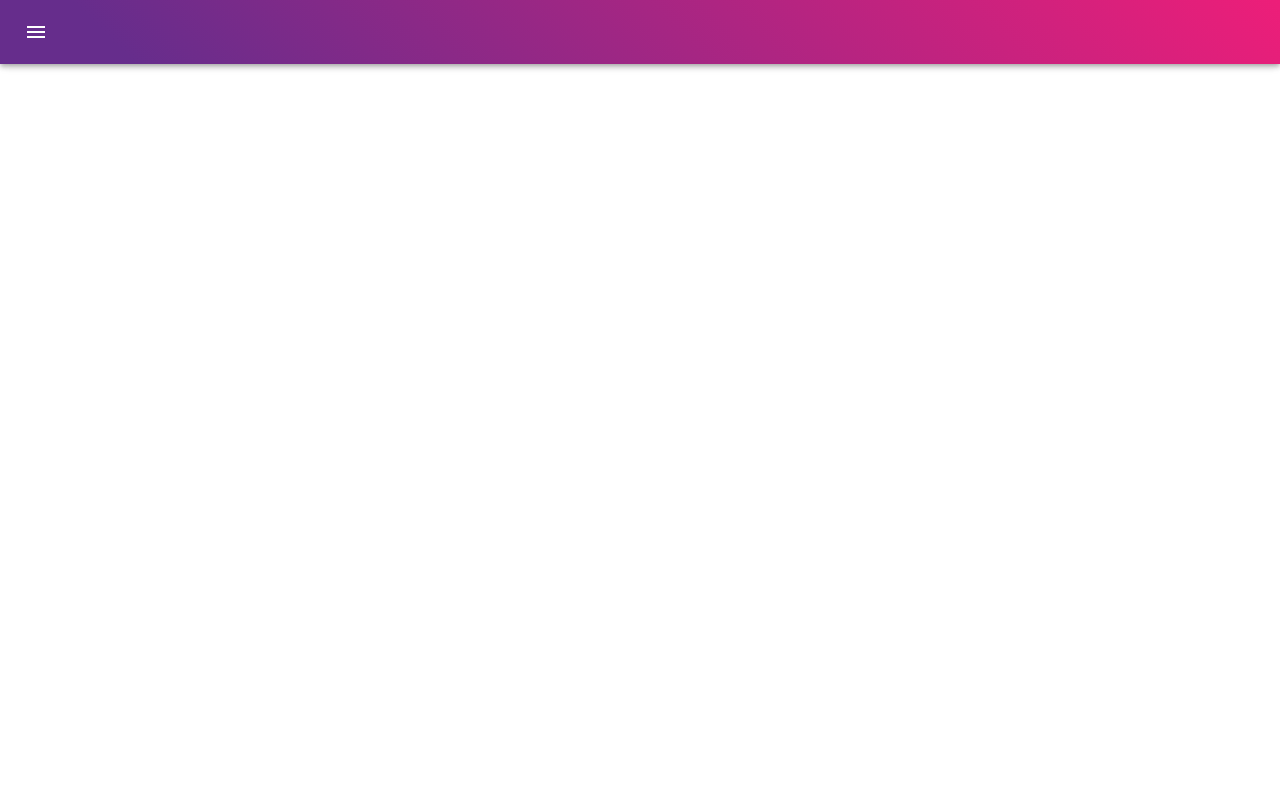
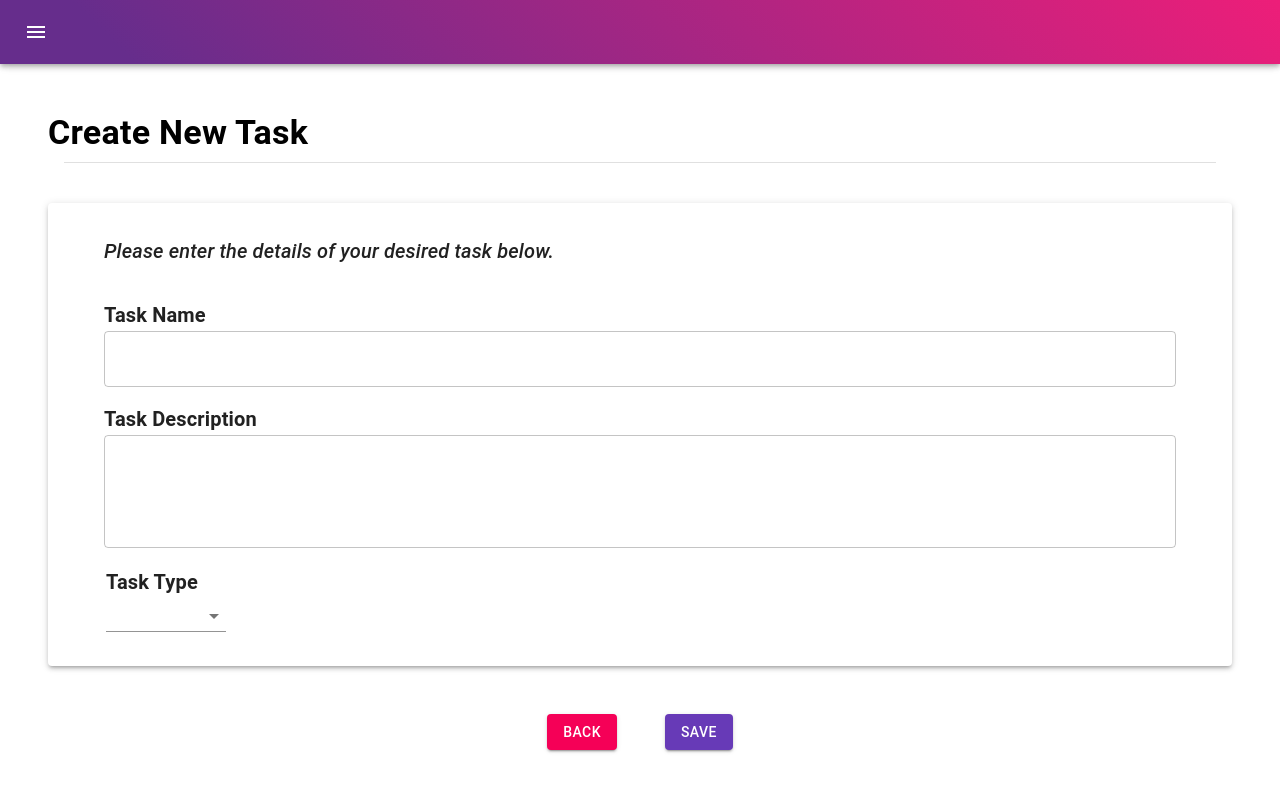
Before and after one commit to Agid-Kaharuba/2021_SES3A_TEAM1, a React (Create React App) app in the folder frontend/: page /taskslist/createtask in a window 1280 px wide. Shown: the top 792 px of the page. Built offline with nearby package versions, Linux system fonts and the light colour scheme.

Commit message:
fixed navigation for create global task fixed routing links

```diff
--- a/frontend/src/App.js
+++ b/frontend/src/App.js
@@ -19,7 +19,8 @@ import LogIn from "./pages/login/login.js";
 import AboutUs from "./pages/aboutus/aboutus.js";
 import ViewTask from "./pages/viewtask/viewtask.js";
 import SignUp from "./pages/signup/signup.js";
-import taskList from "./pages/taskslist/taskslist.js";
+import TaskList from "./pages/taskslist/taskslist.js";
+import CreateTaskGlobal from "./pages/createtask/createtaskglobal.js";
 import Statistics from "./pages/statistics/statistics.js";
 import CreateNewTask from "./pages/createtask/createtask.js";
 
@@ -57,8 +58,14 @@ function AppRouter(props) {
 
       <Route path="/taskslist"
         exact={true}
-        component={taskList}>
+        component={TaskList}>
       </Route>
+
+      <Route path="/taskslist/createtask"
+        exact={true}
+        component={CreateTaskGlobal}>
+      </Route>
+
 
       <Route path="/statistics"
         exact={true}
@@ -100,7 +107,7 @@ function AppRouter(props) {
         component={Statistics}>
       </Route>
 
-      <Route path="/createTask"
+      <Route path="/createtask"
         exact={true}
         component={CreateNewTask}>
       </Route>
--- a/frontend/src/components/tasksList/index.js
+++ b/frontend/src/components/tasksList/index.js
@@ -28,10 +28,10 @@ export default function Tasks({tasksState}){
           <TableRow key={task.name}>
               <TableCell align="left">{task.name}</TableCell>
               <TableCell align="left">{task.description}</TableCell>
-              <TableCell align="left">{task.duration}</TableCell>
-              <TableCell align="left">
+              <TableCell align="left">{task.recipe}</TableCell>
+              <TableCell align="right">
               <Link to={`/task/${task._id}`}>
-                  <Button size="small" variant="outlined" color="secondary">View Task</Button>
+                  <Button variant="outlined" color="secondary">View Task</Button>
               </Link>
               </TableCell>
           </TableRow>
@@ -48,7 +48,7 @@ export default function Tasks({tasksState}){
                     </Typography>
                 </Grid>
                 <Grid item align="right">
-                    <Button size="small" variant="outlined" color="secondary">Add Task</Button>
+                    <Button  variant="contained" color="primary" component={Link} to={"/taskslist/createtask"}>Create Task</Button>
                 </Grid>
               </Grid>
             <Divider variant="middle" />
@@ -59,10 +59,10 @@ export default function Tasks({tasksState}){
                 <Table className={classes.table} aria-label="simple table">
                     <TableHead>
                         <TableRow>
-                            <TableCell className={classes.bold}>Name</TableCell>
-                            <TableCell className={classes.bold}>Description</TableCell>
-                            <TableCell className={classes.bold}>Duration</TableCell>
-                            <TableCell></TableCell>
+                            <TableCell className={classes.bold} align="left">Name</TableCell>
+                            <TableCell className={classes.bold} align="left">Description</TableCell>
+                            <TableCell className={classes.bold} align="left">Task Type</TableCell>
+                            <TableCell align="right"></TableCell>
                         </TableRow>
                     </TableHead>
                     <TableBody>
--- /dev/null
+++ b/frontend/src/pages/createtask/createtaskglobal.js
@@ -0,0 +1,156 @@
+import React, { useState} from "react";
+import { Link, useHistory } from "react-router-dom";
+
+// IMPORT COMPONENTS
+import { Box, Button, Typography, Divider, TextField, Grid, FormControl, Select, MenuItem, Paper } from "@material-ui/core";
+import { makeStyles } from "@material-ui/core/styles";
+
+import { AuthContext } from "../../context/auth";
+import api from "../../helpers/api";
+
+const useStyles = makeStyles({
+  bold: {
+    fontWeight: 600
+  },
+  underline: {
+    textDecorationLine: 'underline'
+  },
+  italic: {
+    fontStyle: 'italic'
+  },
+  table: {
+    minWidth: 650,
+  },
+  formControl: {
+    margin: 2,
+    minWidth: 120,
+  },
+  selectEmpty: {
+    marginTop: 2,
+  },
+})
+
+export default function CreateNewTaskGlobalPage() {
+  const classes = useStyles();
+
+  const [formState, setFormState] = useState({name: "", description: "", recipe: ""});
+  const { authState, setAuthState } = React.useContext(AuthContext);
+  let history = useHistory();
+
+  const handleChange = async (event) => {
+    const target = event.target;
+    const value = target.value;
+    const name = target.name;
+
+    setFormState({
+      ...formState, [name]: value,
+    });
+  }
+
+  const handleSubmit = async (event) => {
+    event.preventDefault();
+    console.log(formState);
+    api.task.create(authState.token, formState);
+    history.push('/taskslist');
+  }
+
+  return (
+    <div>
+      <Box m={5}>
+        <Grid
+        container
+        direction='row'
+        justify='space-between'
+        alignItems='baseline'>
+          <Grid item>
+            <Typography className={classes.bold} variant='h4'>
+              Create New Task
+            </Typography>
+          </Grid>
+        </Grid>
+        <Box my={1}>
+          <Divider variant="middle" />
+        </Box>
+      </Box>
+
+      <Box m={5}>
+        <Paper style={{backgroundColor: "white"}} elevation={3}>
+          <Box m={5} p={2}>
+            <Box my={2} pb={2} fontStyle="italic">
+              <Typography variant='h6'>
+                Please enter the details of your desired task below.
+              </Typography>
+            </Box>
+
+            <Box my={2}>
+                <Typography className={classes.bold} variant='h6'>
+                  Task Name
+                </Typography>
+              <TextField
+                id="outlined-multiline-static"
+
+                fullWidth='true'
+                variant="outlined"
+                name="name"
+                onChange={handleChange}
+              />
+            </Box>
+
+            <Box my={2}>
+              <Typography className={classes.bold} variant='h6'>
+                Task Description
+              </Typography>
+              <TextField
+                id="outlined-multiline-static"
+                multiline
+                rows={4}
+                fullWidth='true'
+                variant="outlined"
+                name="description"
+                onChange={handleChange}
+              />
+            </Box>
+
+            <Box my={2}>
+              <FormControl className={classes.formControl}>
+              <Typography className={classes.bold} variant='h6'>
+                  Task Type
+              </Typography>
+              <Select
+                id="demo-simple-select-placeholder-label"
+                onChange={handleChange}
+                displayEmpty
+                name="recipe"
+                className={classes.selectEmpty}
+              >
+                <MenuItem value="">
+                  <em>None</em>
+                </MenuItem>
+                <MenuItem value={"Practice"}>Practice</MenuItem>
+                <MenuItem value={"Testing"}>Testing</MenuItem>
+                <MenuItem value={"Performance"}>Performance</MenuItem>
+              </Select>
+            </FormControl>
+            </Box>
+
+          </Box>
+        </Paper>
+      </Box>
+
+      <Box justifyContent='center' display="flex" m={6}>
+        <Box mr={6}>
+          <Button variant="contained" color="secondary" component={Link} to="/taskslist">
+            Back
+          </Button>
+        </Box>
+        <Box>
+          <Button variant="contained" color="primary"onClick={handleSubmit}>
+            Save
+          </Button>
+        </Box>
+      </Box>
+
+
+    </div>
+  )
+}
--- a/frontend/src/pages/supervisor/CreateCourse/index.js
+++ b/frontend/src/pages/supervisor/CreateCourse/index.js
@@ -49,12 +49,6 @@ const useStyles = makeStyles({
 function createData(name, description, recipe, task) {
   return { name, description, recipe, task };
 }
-
-const rows = [
-  createData('Task 1', 'Learn the essentials of CPR through an interactive simulation', 10, 0),
-  createData('Task 2', 'Learn how to mitigate safety hazards in the workplace', 20, 0),
-  createData('Task 3', 'Learn the safety terminology', 5, 0),
-];
 
 const Transition = React.forwardRef(function Transition(props, ref) {
   return <Slide direction="up" ref={ref} {...props} />;
@@ -273,7 +267,7 @@ export default function CreateNewTrainingPage() {
             </Button>
           </Grid>
           <Grid item >
-            <Button component={Link} color="primary" variant="contained" to={"/createTask"}>
+            <Button component={Link} color="primary" variant="contained" to={"/createtask"}>
               Create Task
             </Button>
           </Grid>
@@ -289,10 +283,10 @@ export default function CreateNewTrainingPage() {
           <Table className={classes.table} aria-label="simple table">
             <TableHead>
               <TableRow>
-                <TableCell align="left">Name</TableCell>
-                <TableCell align="left">Description</TableCell>
-                <TableCell align="left">Task Type</TableCell>
-                <TableCell align="right">View Task</TableCell>
+                <TableCell className={classes.bold} align="left">Name</TableCell>
+                <TableCell className={classes.bold} align="left">Description</TableCell>
+                <TableCell className={classes.bold} align="left">Task Type</TableCell>
+                <TableCell align="right"></TableCell>
               </TableRow>
             </TableHead>
             <TableBody>
@@ -365,9 +359,9 @@ export default function CreateNewTrainingPage() {
           <Table className={classes.table} aria-label="simple table">
             <TableHead>
               <TableRow>
-                <TableCell align="left">Name</TableCell>
-                <TableCell align="left">Staff ID</TableCell>
-                <TableCell align="right">View Profile</TableCell>
+                <TableCell className={classes.bold} align="left">Name</TableCell>
+                <TableCell className={classes.bold} align="left">Staff ID</TableCell>
+                <TableCell align="right"></TableCell>
               </TableRow>
             </TableHead>
             <TableBody>
```
